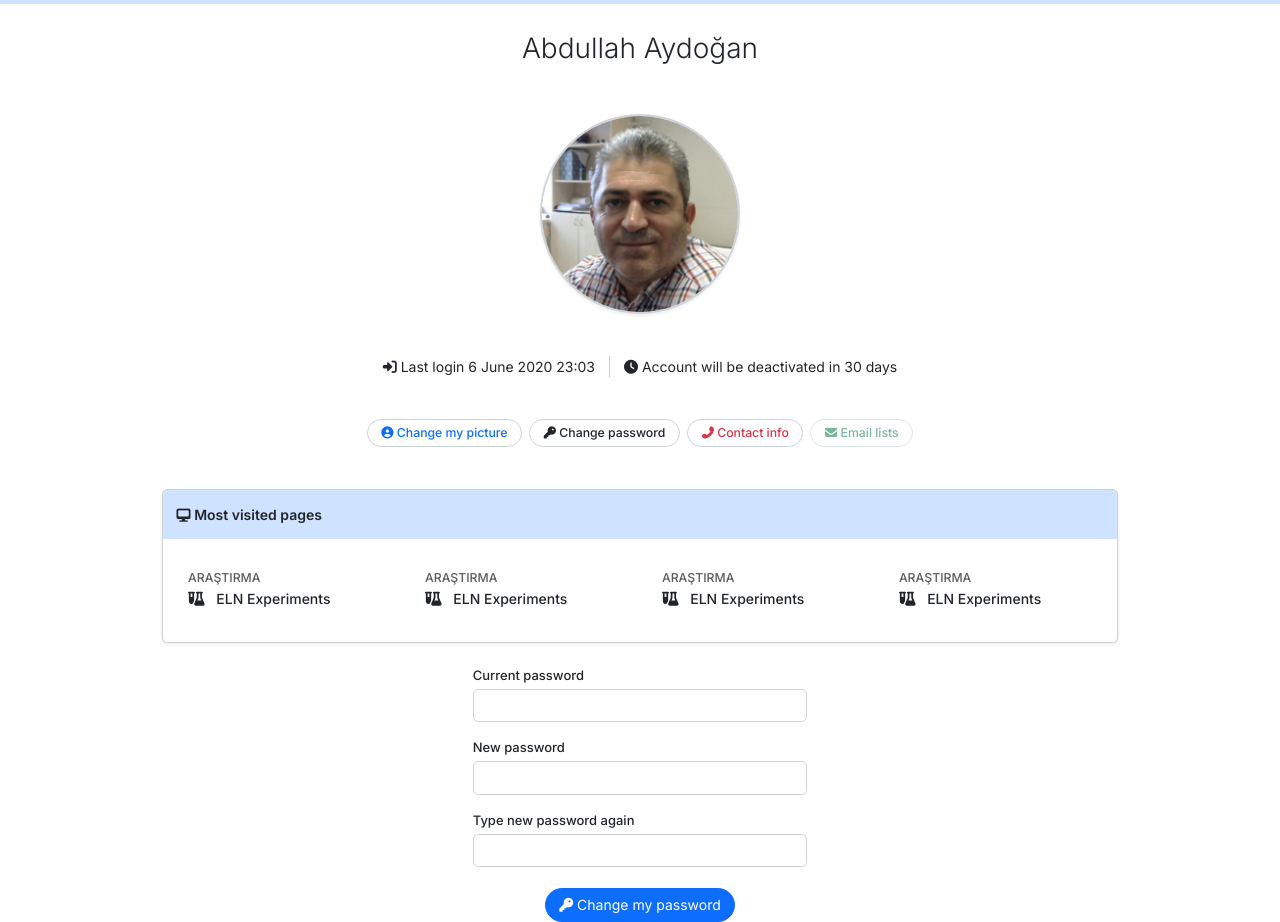
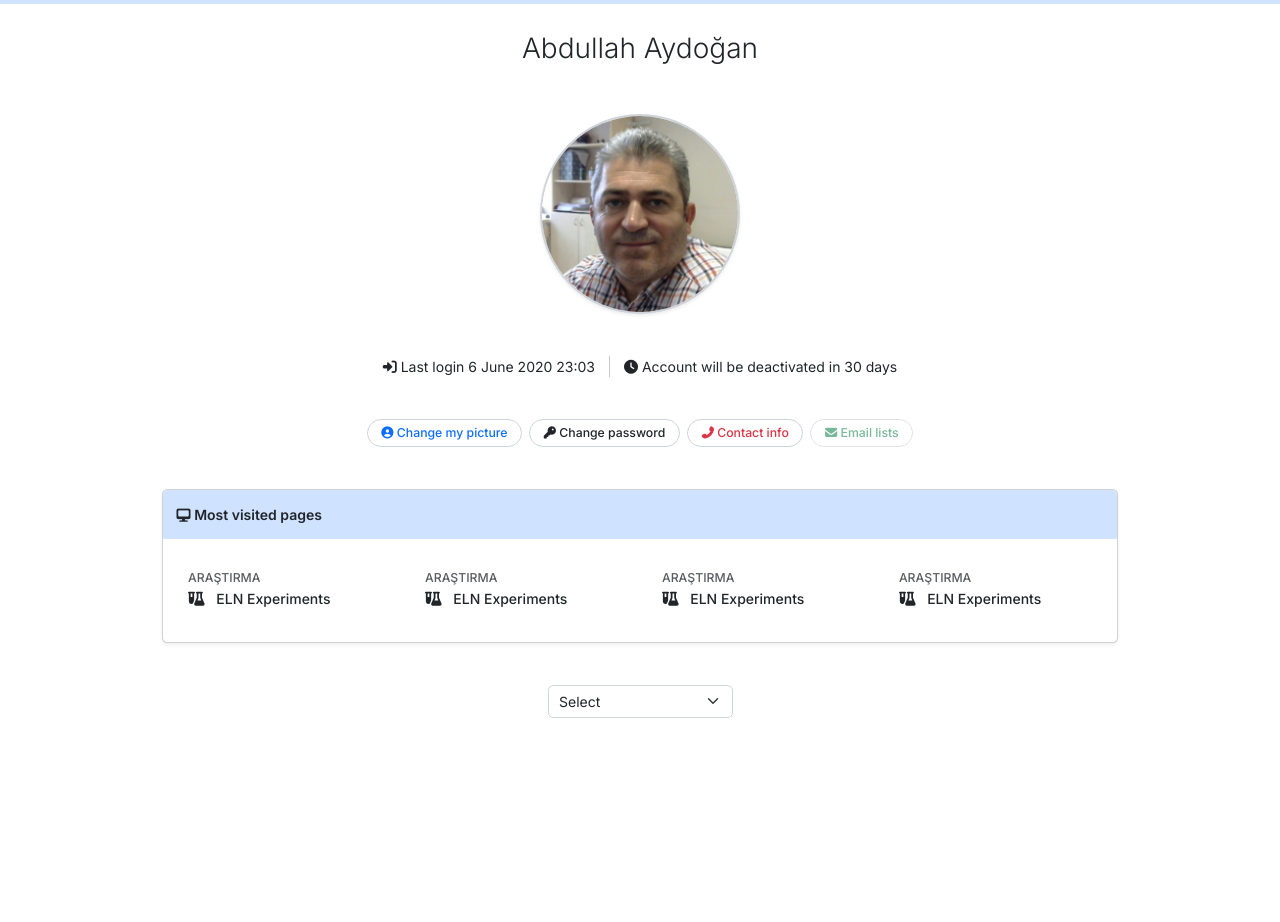
Before and after one commit to aydoganab/otm_bs5.3, a website: page app/home.html in a window 1280 px wide. Shown: the part 86-1008 px from the top of the page. After the commit the page ends 804 px from the top, so only its background shows below. Drawn offline with Linux system fonts and the light colour scheme.

Commit message:
dev continued

```diff
--- a/app/home.html
+++ b/app/home.html
@@ -217,27 +217,34 @@
                 </div>
 
 
-                <div class="row justify-content-center mt-4">
-                    <div class="col-4">
-                        <form id="form-psw">
-                            <div class="mb-3">
-                                <label class="form-label" for="oldp">Current password</label>
-                                <input name="oldp" type="password" class="form-control" id="oldp" required="" autocomplete="off">
-                            </div>
-                            <div class="mb-3">
-                                <label class="form-label" for="oldp">New password</label>
-                                <input name="newp" type="password" class="form-control" id="newp" required="" autocomplete="off">
-                            </div>
-                            <div class="mb-4">
-                                <label class="form-label" for="oldp">Type new password again</label>
-                                <input name="newp2" type="password" class="form-control" id="newp2" required="" autocomplete="off">
-                            </div>
-                            <div class="text-center" id="pccon">
-                                <button type="submit" name="change_password" class="btn btn-primary rounded-pill dis" id="change_password"><i class="fa fa-key"></i> Change my password</button>
-                            </div>
-                            <input type="hidden" name="asp" value="genel-2-0">
-                        </form>
-                    </div>
+                <div class="d-flex justify-content-center mt-5">
+
+                    <form action="">
+                        <div class="dropdown-center position-relative">
+                            <div class="position-absolute w-100 h-100" data-bs-toggle="dropdown"></div>
+                            <select name="solvent" id="solvent" class="form-select otm-select" title="Solvent" required="">
+                            <option value="" selected="selected">Select</option>
+                            <option value="CDCl3">CDCl3</option>
+                            <option value="CD2Cl2">CD2Cl2</option>
+                            <option value="CS2">Carbon Disulphide</option>
+                            <option value="dDMSO">d-DMSO</option>
+                            <option value="dDMF">d-DMF</option>
+                            <option value="D2O">D2O</option>
+                            <option value="dacetone">d-Acetone</option>
+                            <option value="dAceticacid">d-Acetic Acid</option>
+                            <option value="dacetonirtile">CD3CN</option>
+                            <option value="dTHF">d-THF</option>
+                            <option value="dEthanol">d-Ethanol</option>
+                            <option value="dMethanol">d-Methanol</option>
+                            <option value="dBenzene">d-Benzene</option>
+                            <option value="dTFA">d-TFA</option>
+                            <option value="dPyridine">d-Pyridine</option>
+                            <option value="CCl4">Carbon Tetrachloride</option>
+                            <option value="dToluene">d-Toluene</option>
+                        </select>
+                        </div>
+                    </form>
+
                 </div>
 
 
@@ -261,9 +268,16 @@
         $('#otm-offcanvas').addClass('offcanvas-end').offcanvas('show');
     });
 
-    $('#otm-offcanvas').on('hidden.bs.offcanvas', function () {
-        $(this).find('')
+
+    $('.otm-select').parent().append('<ul class="dropdown-menu border-secondary overflow-auto" style="max-height: 250px"></ul>').click(function () {
+        let ddm = $(this).find('.dropdown-menu');
+        if (ddm.find('li').length == 0) {
+            $('.otm-select option').each(function () {
+                ddm.append('<li><button type="button" class="dropdown-item">' + $(this).text() + '</button></li>');
+            });
+        }
     });
+
 </script>
 
 </body>
--- a/scss/input.scss
+++ b/scss/input.scss
@@ -12,7 +12,7 @@ $enable-dark-mode: false;
 $enable-transitions: true;
 $enable-gradients: false;
 $enable-shadows: false;
-$enable-transitions: true;
+//$enable-reduced-motion: false;
 
 
 $prefix: bs-;
@@ -86,9 +86,9 @@ $btn-active-bg-shade-amount: 30%;
 
 //tooltip
 //$tooltip-opacity: 1;
-$tooltip-font-size: .9rem;
+$tooltip-font-size: $font-size-base*.95;
 //oltip-bg: shade-color($secondary, 30%);
-$tooltip-bg: $gray-700;
+$tooltip-bg: $gray-800;
 //$tooltip-border-radius: var(--#{$prefix}border-radius-xl);
 //$tooltip-padding-y: $spacer * .5;
 //$tooltip-padding-x: $spacer * .9;
@@ -141,6 +141,7 @@ $toast-max-width: auto;
 @import "../node_modules/bootstrap/scss/toasts";
 @import "../node_modules/bootstrap/scss/close";
 @import "../node_modules/bootstrap/scss/helpers";
+@import "../node_modules/bootstrap/scss/transitions";
 
 // 7. Optionally include utilities API last to generate classes based on the Sass map in `_utilities.scss`
 @import "../node_modules/bootstrap/scss/utilities/api";
@@ -168,11 +169,7 @@ $toast-max-width: auto;
 }
 
 .dropdown-menu {
-  box-shadow: 0 1px 4px rgba(0,0,0,.2);
-}
-
-.tooltip-arrow{
-  display: none !important;
+  box-shadow: 0 1px 4px rgba(0,0,0,.3);
 }
 
 //modal
```
Also changed, not shown: app/assets/otm_bs53.css, app/assets/otm_bs53.js, app/assets/otm_bs53.min.css.
